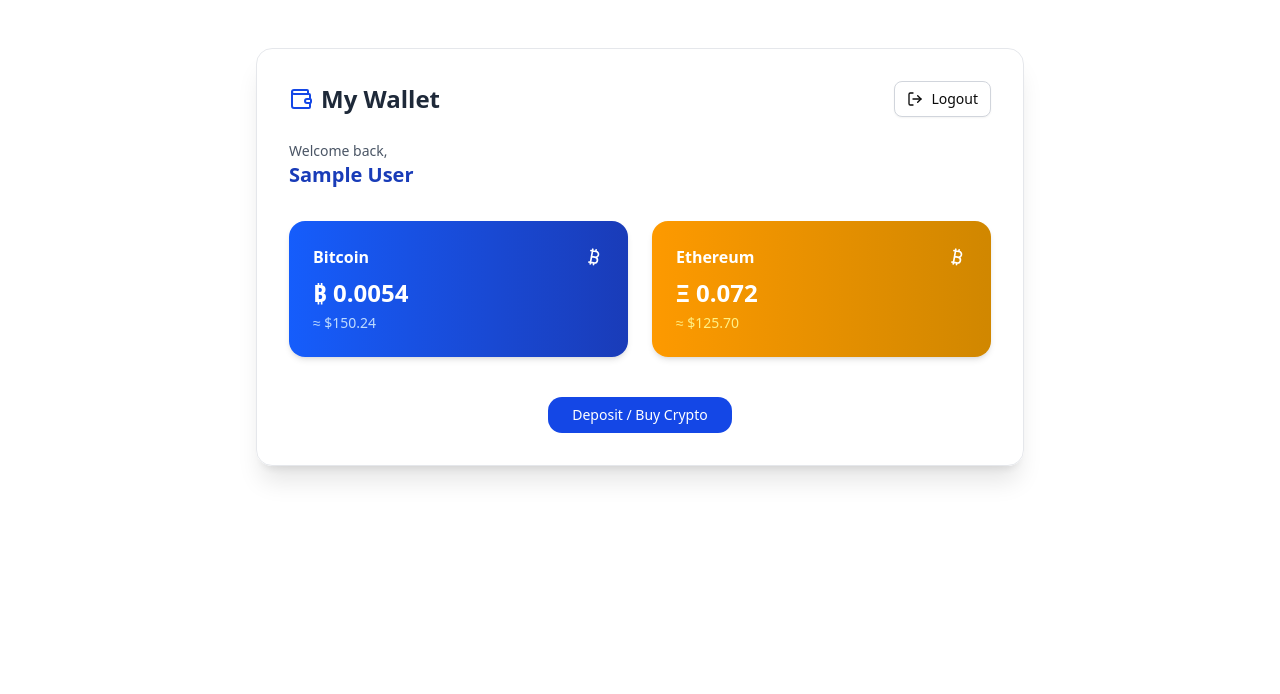
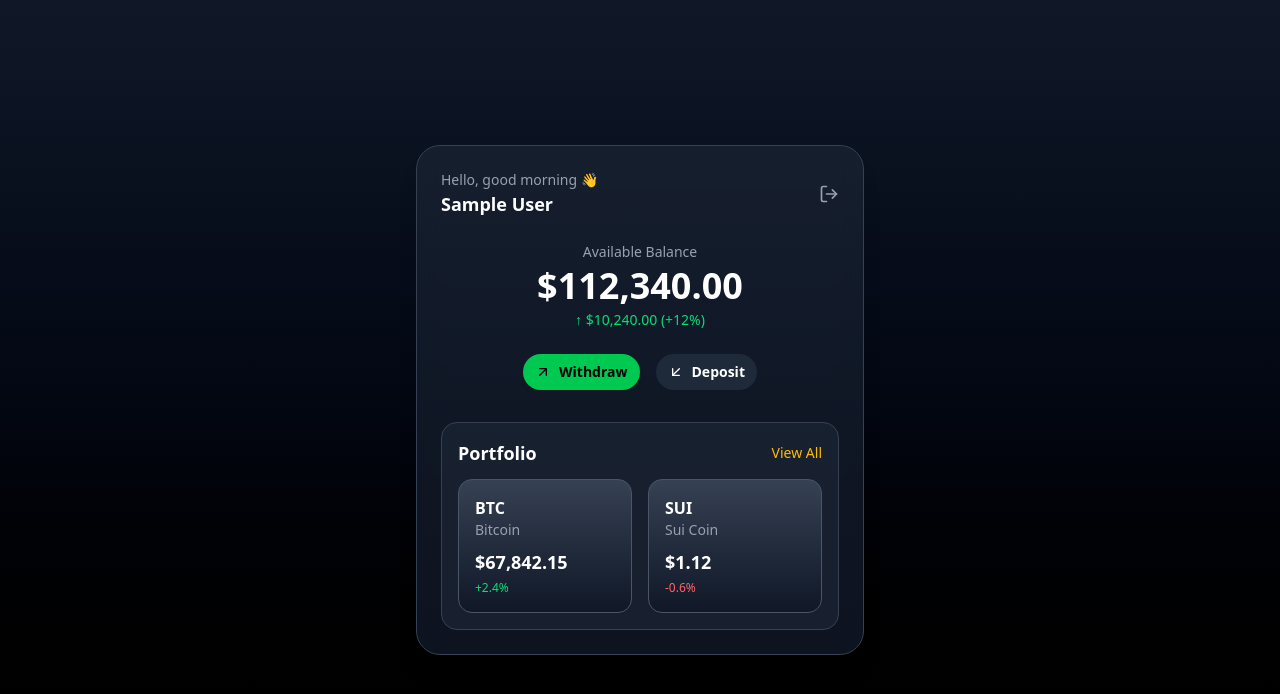
Before and after one commit to Ikechukwu001/ExchangeCrypto, a Next.js app: page /dashboard in a window 1280 px wide. Shown: the top 694 px of the page. Built offline with nearby package versions, Linux system fonts and the light colour scheme; no server answers; sample sign-in values are in the browser's storage.

Commit message:
Worked on the dashboard

```diff
--- a/app/dashboard/page.js
+++ b/app/dashboard/page.js
@@ -6,13 +6,13 @@ import { auth } from "@/lib/firebase";
 import { useRouter } from "next/navigation";
 import { motion } from "framer-motion";
 import { Button } from "@/Components/ui/button";
-import { Wallet, Bitcoin, LogOut } from "lucide-react";
+import { LogOut, ArrowUpRight, ArrowDownLeft } from "lucide-react";
 
 export default function Dashboard() {
   const [user, setUser] = useState(null);
   const router = useRouter();
 
-  // Listen for logged-in user
+  // Firebase Auth listener
   useEffect(() => {
     const unsubscribe = onAuthStateChanged(auth, (currentUser) => {
       if (currentUser) {
@@ -31,8 +31,8 @@ export default function Dashboard() {
 
   if (!user)
     return (
-      <div className="flex items-center justify-center h-screen">
-        <p className="text-black text-4xl">Sign in / Sign Up to access Dashboard...</p>
+      <div className="flex items-center justify-center h-screen text-white bg-gradient-to-b from-gray-900 to-black">
+        <p className="text-2xl font-medium">Sign in to access your Dashboard...</p>
       </div>
     );
 
@@ -41,65 +41,77 @@ export default function Dashboard() {
       initial={{ opacity: 0, y: 30 }}
       animate={{ opacity: 1, y: 0 }}
       transition={{ duration: 0.6 }}
-      className="min-h-screen py-12 px-6"
+      className="min-h-screen flex justify-center items-center px-6 bg-gradient-to-b from-gray-900 via-gray-950 to-black text-white"
     >
-      <div className="max-w-3xl mx-auto bg-white/70 backdrop-blur-lg shadow-xl rounded-2xl p-8 border border-gray-200">
+      <div className="w-full max-w-md bg-gradient-to-b from-gray-800/60 to-gray-900/80 backdrop-blur-md rounded-3xl p-6 shadow-xl border border-gray-700">
         {/* Header */}
         <div className="flex justify-between items-center mb-6">
-          <div className="flex items-center gap-2">
-            <Wallet className="text-blue-700" />
-            <h1 className="text-2xl font-bold text-gray-800">My Wallet</h1>
+          <div>
+            <p className="text-gray-400 text-sm">Hello, good morning 👋</p>
+            <h1 className="text-lg font-semibold text-white">
+              {user.displayName || user.email}
+            </h1>
           </div>
-          <Button
-            variant="outline"
+          <button
             onClick={handleLogout}
-            className="flex items-center gap-2 border-gray-300 hover:bg-gray-100"
+            className="text-gray-400 hover:text-red-400 transition"
+            title="Logout"
           >
-            <LogOut size={16} />
-            Logout
+            <LogOut size={20} />
+          </button>
+        </div>
+
+        {/* Available Balance */}
+        <div className="text-center mb-6">
+          <p className="text-gray-400 text-sm mb-1">Available Balance</p>
+          <h2 className="text-4xl font-bold">$112,340.00</h2>
+          <p className="text-green-400 text-sm mt-1">
+            ↑ $10,240.00 (+12%)
+          </p>
+        </div>
+
+        {/* Action Buttons */}
+        <div className="flex justify-center gap-4 mb-8">
+          <Button className="bg-green-500 hover:bg-green-600 text-black font-semibold rounded-full px-6 py-2 flex items-center gap-2">
+            <ArrowUpRight size={16} /> Withdraw
+          </Button>
+          <Button className="bg-gray-800 hover:bg-gray-700 text-white font-semibold rounded-full px-6 py-2 flex items-center gap-2">
+            <ArrowDownLeft size={16} /> Deposit
           </Button>
         </div>
 
-        {/* User Info */}
-        <div className="mb-8">
-          <p className="text-gray-600 text-sm">Welcome back,</p>
-          <h2 className="text-xl font-semibold text-blue-800">
-            {user.displayName || user.email}
-          </h2>
+        {/* Portfolio Section */}
+        <div className="bg-gray-800/60 rounded-2xl p-4 border border-gray-700">
+          <div className="flex justify-between items-center mb-3">
+            <h3 className="text-lg font-semibold">Portfolio</h3>
+            <button className="text-amber-400 text-sm hover:underline">
+              View All
+            </button>
           </div>
 
-        {/* Crypto Balance Overview */}
-        <div className="grid grid-cols-1 sm:grid-cols-2 gap-6">
+          <div className="grid grid-cols-2 gap-4">
+            {/* BTC Card */}
             <motion.div
               whileHover={{ scale: 1.03 }}
-            className="p-6 bg-gradient-to-r from-blue-600 to-blue-800 text-white rounded-2xl shadow-md"
+              className="p-4 bg-gradient-to-b from-gray-700 to-gray-900 rounded-xl border border-gray-600"
             >
-            <div className="flex justify-between items-center mb-2">
-              <span className="font-semibold">Bitcoin</span>
-              <Bitcoin size={20} />
-            </div>
-            <h3 className="text-2xl font-bold">₿ 0.0054</h3>
-            <p className="text-sm text-blue-200 mt-1">≈ $150.24</p>
+              <p className="font-semibold text-white">BTC</p>
+              <p className="text-sm text-gray-400">Bitcoin</p>
+              <p className="mt-2 text-lg font-bold">$67,842.15</p>
+              <p className="text-green-400 text-xs mt-1">+2.4%</p>
             </motion.div>
 
+            {/* SUI Card */}
             <motion.div
               whileHover={{ scale: 1.03 }}
-            className="p-6 bg-gradient-to-r from-amber-500 to-yellow-600 text-white rounded-2xl shadow-md"
+              className="p-4 bg-gradient-to-b from-gray-700 to-gray-900 rounded-xl border border-gray-600"
             >
-            <div className="flex justify-between items-center mb-2">
-              <span className="font-semibold">Ethereum</span>
-              <Bitcoin size={20} />
-            </div>
-            <h3 className="text-2xl font-bold">Ξ 0.072</h3>
-            <p className="text-sm text-yellow-200 mt-1">≈ $125.70</p>
+              <p className="font-semibold text-white">SUI</p>
+              <p className="text-sm text-gray-400">Sui Coin</p>
+              <p className="mt-2 text-lg font-bold">$1.12</p>
+              <p className="text-red-400 text-xs mt-1">-0.6%</p>
             </motion.div>
           </div>
-
-        {/* CTA */}
-        <div className="mt-10 text-center">
-          <Button className="bg-blue-700 hover:bg-blue-800 text-white px-6 py-3 rounded-xl">
-            Deposit / Buy Crypto
-          </Button>
         </div>
       </div>
     </motion.section>
```
Lines whose indentation alone changed are shown as unchanged.
